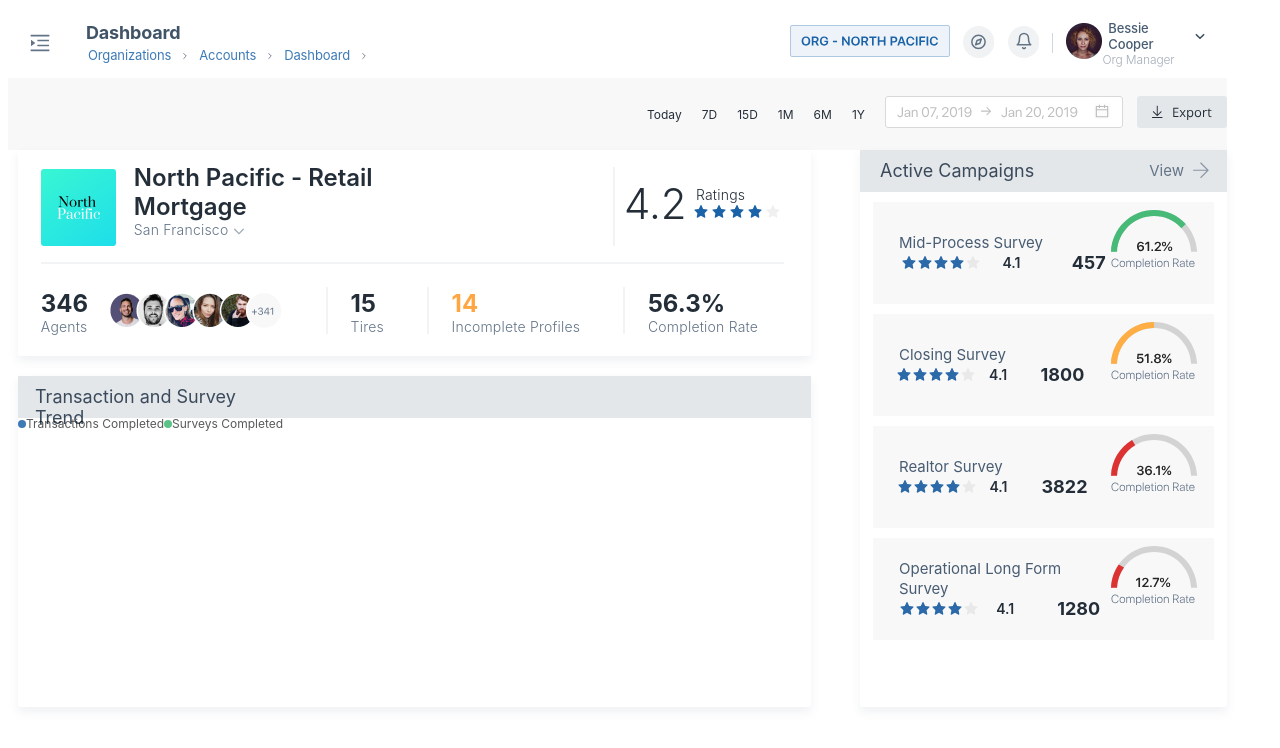
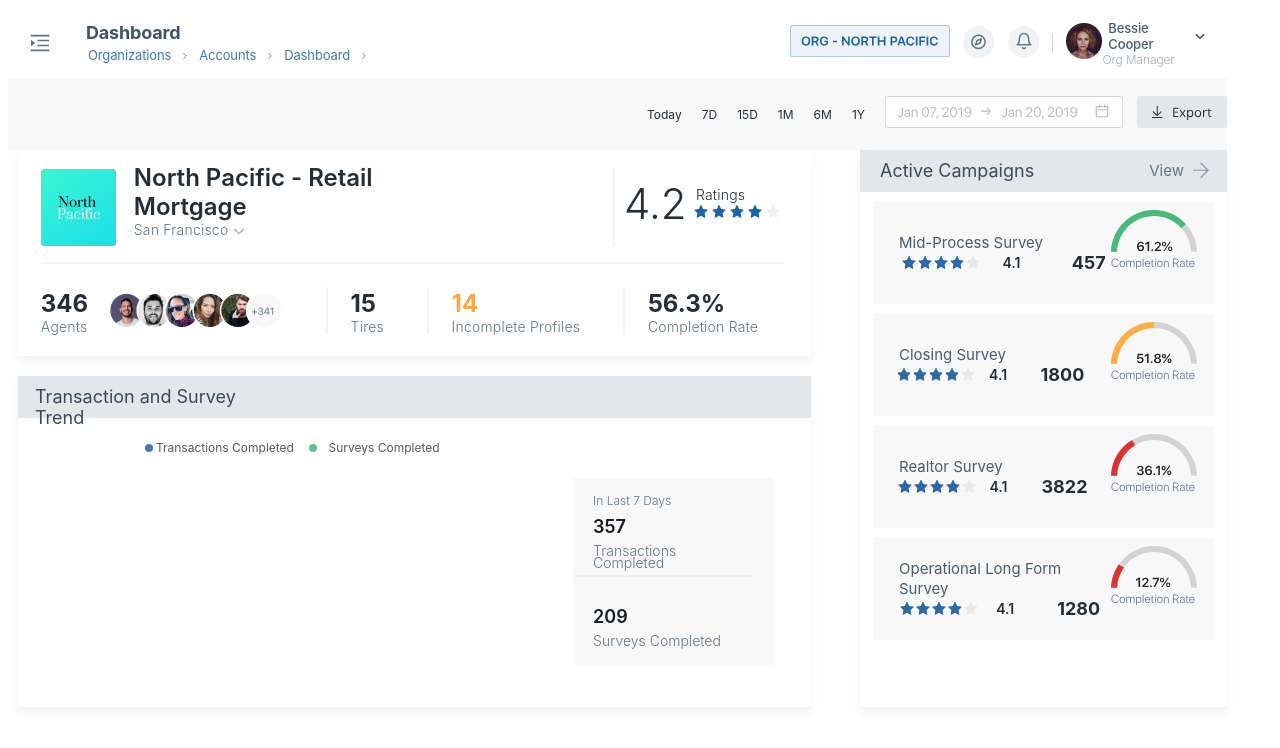
Before and after one commit to VishalGcod/FinalAssessment, a React (Create React App) app: page / in a window 1280 px wide. Shown: the top 748 px of the page. Built offline with nearby package versions, Linux system fonts and the light colour scheme.

Commit message:
FinalAssessment

```diff
--- /dev/null
+++ b/src/assets/vectorLine.js
@@ -0,0 +1,97 @@
+import React from "react";
+
+export const VectorLine = () => {
+  return (
+    <div>
+      <svg
+        width="181"
+        height="2"
+        viewBox="0 0 181 2"
+        fill="none"
+        xmlns="http://www.w3.org/2000/svg"
+      >
+        <rect width="181" height="2" fill="#E5E5E5" />
+        <g id="Organization Accounts" clip-path="url(#clip0_1_2)">
+          <rect
+            width="1300"
+            height="746"
+            transform="translate(-682 -576)"
+            fill="white"
+          />
+          <rect
+            id="Rectangle 5"
+            x="-601"
+            y="-576"
+            width="1220"
+            height="746"
+            fill="#F8F8F9"
+          />
+          <g id="Group 2425">
+            <g id="Group 2377">
+              <g id="Rectangle" filter="url(#filter0_d_1_2)">
+                <rect
+                  x="-582"
+                  y="-208"
+                  width="793"
+                  height="331"
+                  rx="3"
+                  fill="white"
+                />
+              </g>
+              <path
+                id="Rectangle 58"
+                d="M-10 -101C-10 -102.657 -8.65685 -104 -7 -104H188C189.657 -104 191 -102.657 191 -101V83H-10V-101Z"
+                fill="#F8F8F9"
+              />
+              <path id="Vector 52" d="M0 1L181 1.00002" stroke="#E4E7EA" />
+            </g>
+          </g>
+        </g>
+        <defs>
+          <filter
+            id="filter0_d_1_2"
+            x="-592"
+            y="-213"
+            width="813"
+            height="351"
+            filterUnits="userSpaceOnUse"
+            color-interpolation-filters="sRGB"
+          >
+            <feFlood flood-opacity="0" result="BackgroundImageFix" />
+            <feColorMatrix
+              in="SourceAlpha"
+              type="matrix"
+              values="0 0 0 0 0 0 0 0 0 0 0 0 0 0 0 0 0 0 127 0"
+              result="hardAlpha"
+            />
+            <feOffset dy="5" />
+            <feGaussianBlur stdDeviation="5" />
+            <feColorMatrix
+              type="matrix"
+              values="0 0 0 0 0.388235 0 0 0 0 0.454902 0 0 0 0 0.529412 0 0 0 0.1 0"
+            />
+            <feBlend
+              mode="normal"
+              in2="BackgroundImageFix"
+              result="effect1_dropShadow_1_2"
+            />
+            <feBlend
+              mode="normal"
+              in="SourceGraphic"
+              in2="effect1_dropShadow_1_2"
+              result="shape"
+            />
+          </filter>
+          <clipPath id="clip0_1_2">
+            <rect
+              width="1300"
+              height="746"
+              fill="white"
+              transform="translate(-682 -576)"
+            />
+          </clipPath>
+        </defs>
+      </svg>
+    </div>
+  );
+};
--- a/src/components/bodyRectange2.js
+++ b/src/components/bodyRectange2.js
@@ -1,5 +1,6 @@
 import React from "react";
 import { styled } from "styled-components";
+import { VectorLine } from "../assets/vectorLine";
 
 export const BottomBoxHead = styled.div`
   width: 793px;
@@ -33,19 +34,6 @@
   border-radius: 10px;
   background: var(--green-t-25, #5dc288);
 `;
-export const DivSecongLeft = styled.div`
- display:flex;
- width:65%;
-`;
-export const DivSecongRight = styled.div`
- display:flex;
- width:35%;
-`;
-export const InnerDivRight = styled.div`
- display:flex;
- align-items:center;
- justify-content:center;
-`;
 
 export const InnerDivTexts = styled.div`
   color: #000;
@@ -57,24 +45,139 @@
   opacity: 0.65;
 `;
 
+export const DivSecongRight = styled.div`
+  display: flex;
+`;
+
+export const DivSecongLeft = styled.div`
+  display: flex;
+  align-items: center;
+  justify-content: flex-end;
+  width: 65%;
+  margin-left: -82px;
+`;
+export const InnerDivLeft = styled.div`
+  display: flex;
+  align-items: center;
+  justify-content: space-evenly;
+  width: 30%;
+`;
+export const DivSecond = styled.div`
+  display: flex;
+  align-items: center;
+  height: 60px;
+`;
+
+export const BottomGraphDivs = styled.div`
+  display: flex;
+  height: 230px;
+`;
+
+export const GraphDiv = styled.div`
+  height: 100%;
+  width: 70%;
+`;
+
+export const GraphRightDiv = styled.div`
+  height: 100%;
+  width: 30%;
+`;
+export const GraphRightBox = styled.div`
+  width: 201px;
+  height: 187px;
+  flex-shrink: 0;
+  background-color: var(--grey-t-96, #f8f8f9);
+  margin-right: 20px;
+  margin-bottom: 40px;
+  display: flex;
+  flex-direction: column;
+  justify-content: space-evenly;
+`;
+export const GraphRightBoxNumbers = styled.div`
+  width: 34px;
+  height: 19px;
+  flex-shrink: 0;
+  color: var(--grey-s-70, #161c22);
+  font-family: SF Pro Display;
+  font-size: 18px;
+  font-style: normal;
+  font-weight: 600;
+  line-height: normal;
+  margin-top: 10px;
+`;
+export const GraphRightBoxCompletedTexts = styled.div`
+  color: var(--grey-t-15, #637487);
+  font-family: SF Pro Display;
+  font-size: 14px;
+  font-style: normal;
+  font-weight: 300;
+  line-height: 12px;
+  width: 143px;
+  height: 13px;
+  flex-shrink: 0;
+  margin-top: 10px;
+`;
+
+export const GraphRightBoxSmallTexts = styled.div`
+  color: var(--grey-t-15, #637487);
+  font-family: SF Pro Display;
+  font-size: 12px;
+  font-style: normal;
+  font-weight: 300;
+  line-height: normal;
+  width: 80px;
+  height: 13px;
+  flex-shrink: 0;
+`;
+
+export const RightBoxDiv1 = styled.div`
+  display: flex;
+  flex-direction: column;
+  height: 80%;
+  margin-left: 20px;
+  margin-top: 15px;
+`;
+
 export const BodyRectangeBottom = () => {
   return (
     <div>
       <BottomBoxHead>
         <HeaderText>Transaction and Survey Trend</HeaderText>
       </BottomBoxHead>
-      <div>
+      <DivSecond>
         <DivSecongLeft>
-        <InnerDivRight><BlueCircle></BlueCircle><InnerDivTexts>Transactions Completed</InnerDivTexts></InnerDivRight>
-        <InnerDivRight><GreenCircle></GreenCircle><InnerDivTexts>Surveys Completed</InnerDivTexts></InnerDivRight>
+          <InnerDivLeft>
+            <BlueCircle></BlueCircle>
+            <InnerDivTexts>Transactions Completed</InnerDivTexts>
+          </InnerDivLeft>
+          <InnerDivLeft>
+            <GreenCircle></GreenCircle>
+            <InnerDivTexts>Surveys Completed</InnerDivTexts>
+          </InnerDivLeft>
         </DivSecongLeft>
-
         <DivSecongRight></DivSecongRight>
-      </div>
-      <div>
-        <div></div>
-        <div></div>
-      </div>
+      </DivSecond>
+      <BottomGraphDivs>
+        <GraphDiv></GraphDiv>
+        <GraphRightDiv>
+          <GraphRightBox>
+            <RightBoxDiv1>
+              <GraphRightBoxSmallTexts>In Last 7 Days</GraphRightBoxSmallTexts>
+              <GraphRightBoxNumbers>357</GraphRightBoxNumbers>
+              <GraphRightBoxCompletedTexts>
+                Transactions Completed
+              </GraphRightBoxCompletedTexts>
+            </RightBoxDiv1>
+            <VectorLine />
+            <RightBoxDiv1>
+              <GraphRightBoxNumbers>209</GraphRightBoxNumbers>
+              <GraphRightBoxCompletedTexts>
+                Surveys Completed
+              </GraphRightBoxCompletedTexts>
+            </RightBoxDiv1>
+          </GraphRightBox>
+        </GraphRightDiv>
+      </BottomGraphDivs>
     </div>
   );
 };
```
Also changed, not shown: src/components/graph.js (added, +26 -0 lines), src/assets/Vector 52.svg (added). Lines whose indentation alone changed are shown as unchanged.
